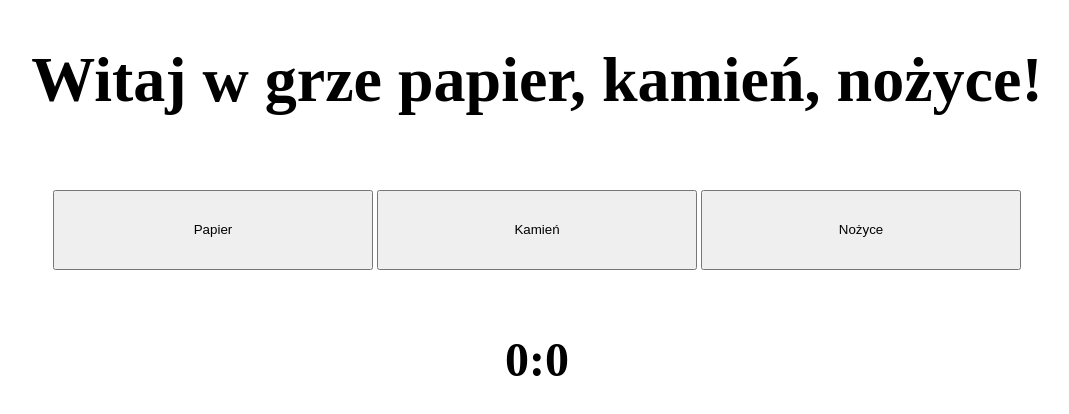
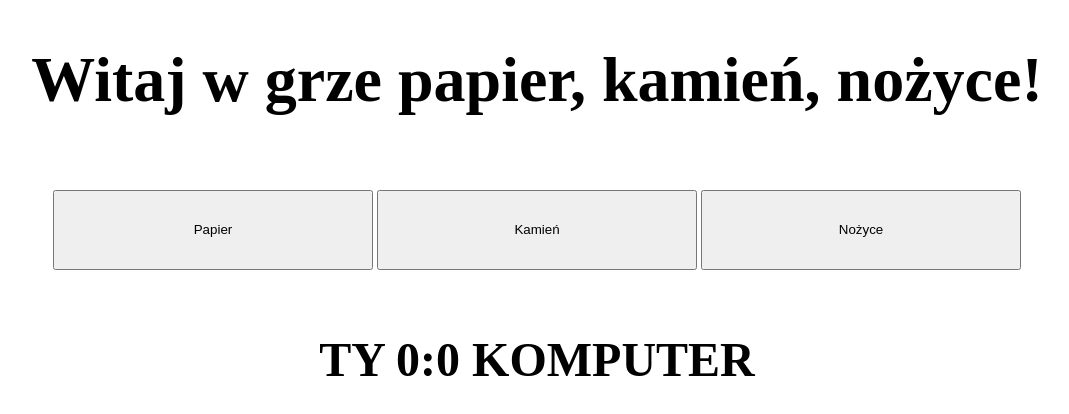
Before and after one commit to MRST4SIO/papier_kamien_nozyce_miklaszewski_jastrzab, a plain HTML site: page index.html in a window 1280 px wide. Shown: the whole page, without its empty margins (103-1172 px from the left). Drawn offline with Linux system fonts and the light colour scheme.

Commit message:
Update index.html

```diff
--- a/index.html
+++ b/index.html
@@ -20,7 +20,7 @@
     </div>
 
 
-    <h1 id="wynik">0:0</h1>
+    <h1 id="wynik">TY 0:0 KOMPUTER</h1>
 
 
 
```
